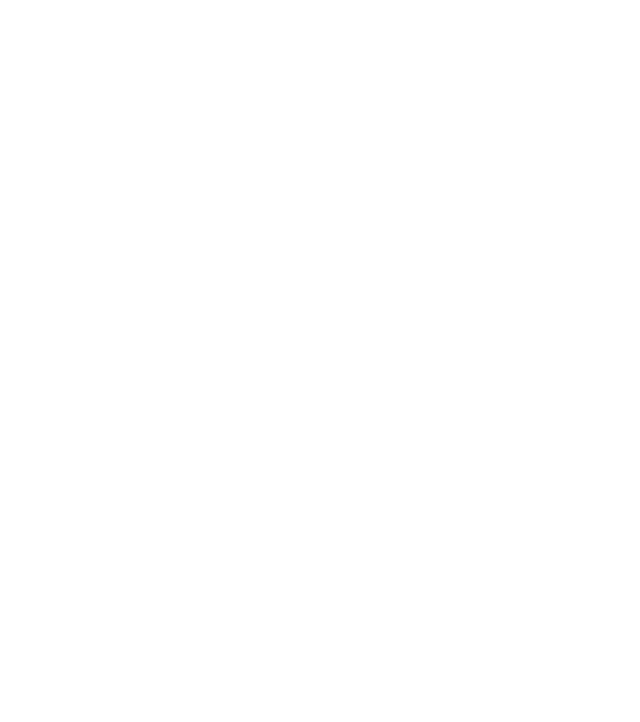
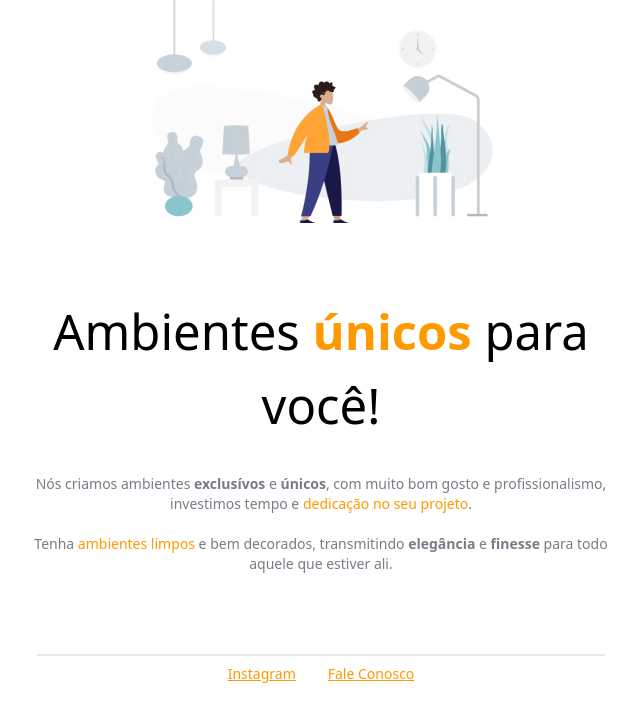
Before and after one commit to iaugustoz/landing-page, a plain HTML site: page landing-page-web/index.html in a window 1280 px wide. Shown: the whole page, without its empty margins (319-959 px from the left). Drawn offline with Linux system fonts and the light colour scheme.

Commit message:
:sparkles: feat: Conteúdo adicionado

```diff
--- a/landing-page-web/index.html
+++ b/landing-page-web/index.html
@@ -1,14 +1,44 @@
 <!DOCTYPE html>
 <html lang="pt-br">
+  <head>
+    <meta charset="UTF-8" />
+    <meta name="viewport" content="width=device-width, initial-scale=1.0" />
+    <link rel="stylesheet" href="src/css/output.css"">
+    <title>Landing Page</title>
+  </head>
 
-<head>
-  <meta charset="UTF-8">
-  <meta name="viewport" content="width=device-width, initial-scale=1.0">
-  <link rel="stylesheet" href="src/css/output.css"">
-  <title>Landing Page</title>
-</head>
+  <body>
+    <div class="flex flex-col justify-center items-center w-full">
+      <img src="src/img/main-image.jpg" alt="Imagem de apresentação" />
+      <h1
+        class="mt-[72px] text-[34px] md:text-[49px] max-w-[592px] text-center"
+      >
+        Ambientes <span class="font-bold text-mustard-700">únicos</span> para
+        você!
+      </h1>
 
-<body>
-</body>
+      <p class="mt-8 max-w-[592px] text-sm text-dark-grey-700 text-center">
+        Nós criamos ambientes <span class="font-bold">exclusívos</span> e
+        <span class="font-bold">únicos</span>, com muito bom gosto e
+        profissionalismo, investimos tempo e
+        <span class="text-mustard-700">dedicação no seu projeto</span>.
+        <br /><br />
+        Tenha <span class="text-mustard-700">ambientes limpos</span> e bem
+        decorados, transmitindo <span class="font-bold">elegância</span> e
+        <span class="font-bold">finesse</span> para todo aquele que estiver ali.
+      </p>
 
+      <div class="flex items-end w-full justify-center">
+        <div class="flex flex-col mt-20">
+          <div class="border-[1px] w-80 md:w-[568px]"></div>
+          <div
+            class="flex justify-center gap-x-8 w-max-[568px] mt-2 text-sm text-mustard-700 underline"
+          >
+            <p>Instagram</p>
+            <p>Fale Conosco</p>
+          </div>
+        </div>
+      </div>
+    </div>
+  </body>
 </html>
--- a/landing-page-web/tailwind.config.js
+++ b/landing-page-web/tailwind.config.js
@@ -2,7 +2,7 @@
 module.exports = {
   content: ['./**/*.html', '.**/*.html'],
   theme: {
-    extend: {},
+    extend: { colors: { 'dark-grey-700': '#7D7987', 'mustard-700': '#FF9900' } },
   },
   plugins: [],
 };
```
Also changed, not shown: landing-page-web/src/css/output.css, landing-page-web/src/img/main-image.jpg (added).
